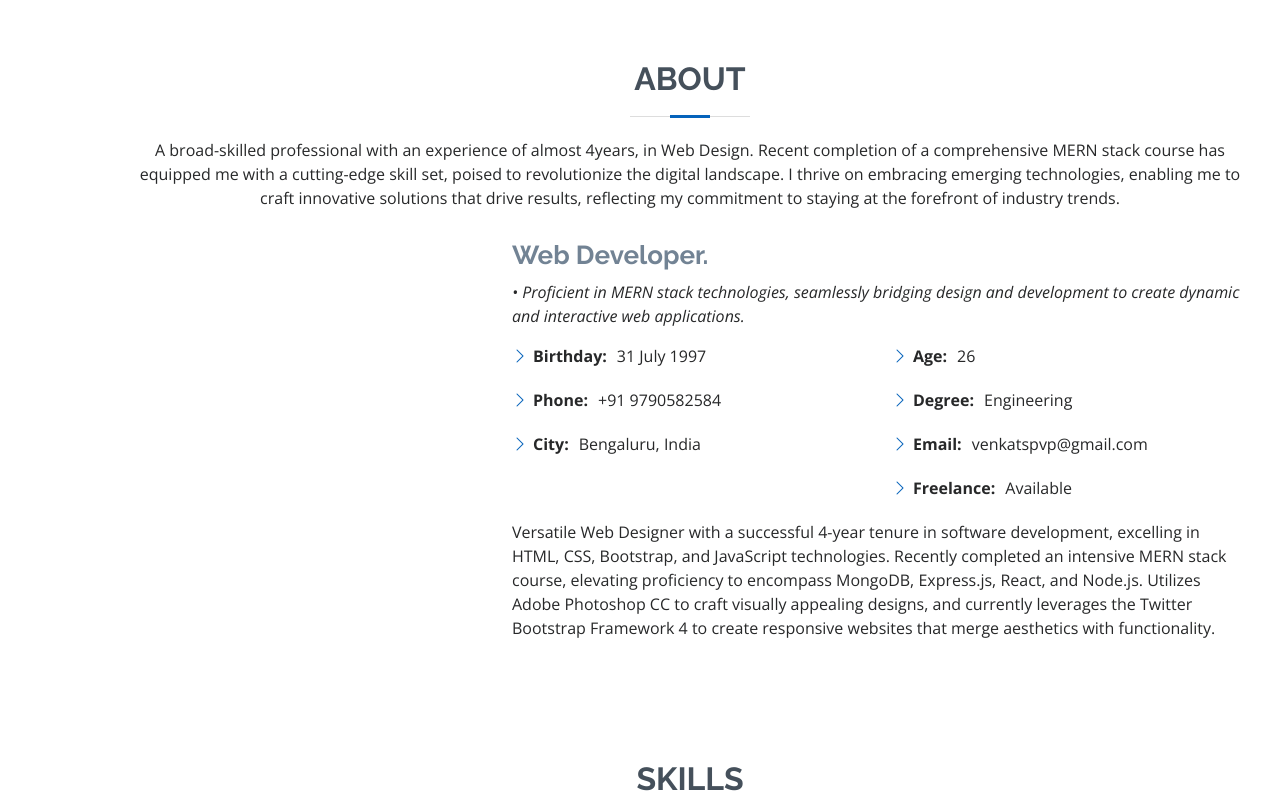
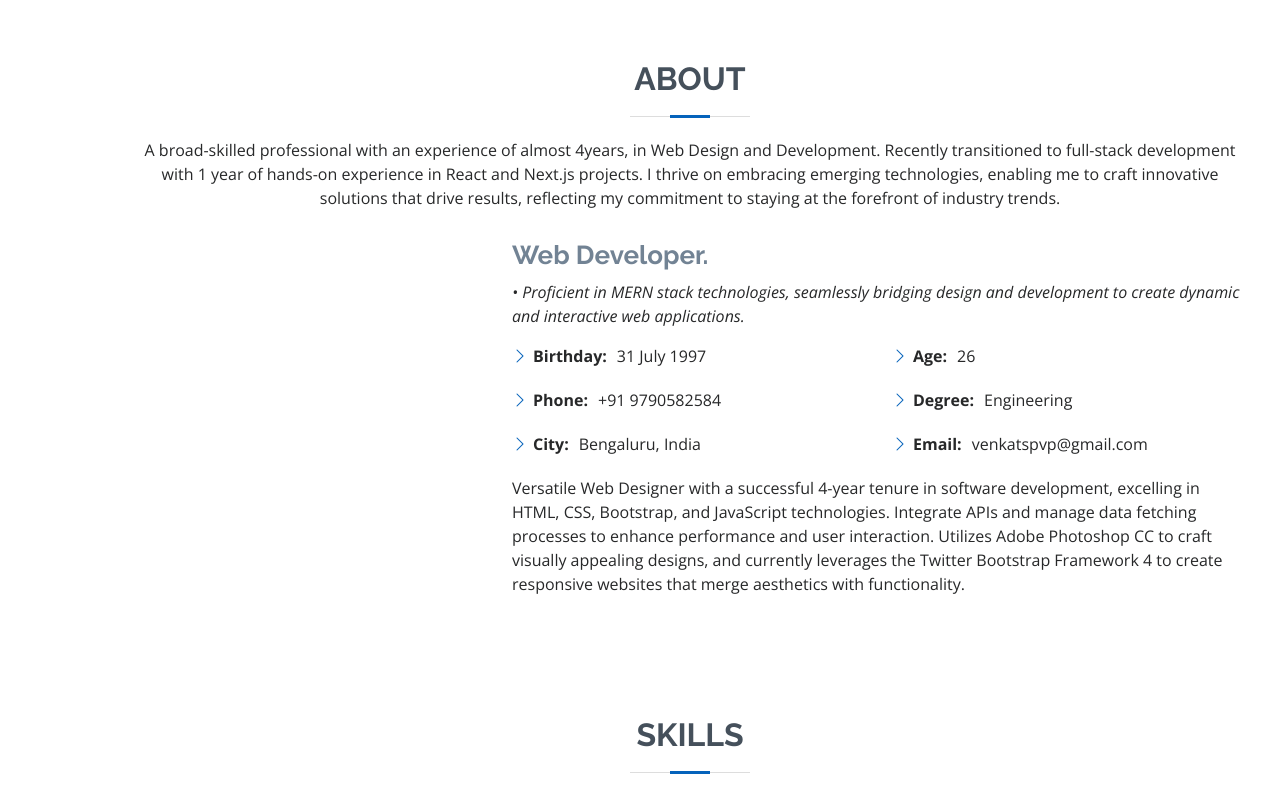
Before and after one commit to venkatsp431/MyResume, a plain HTML site: page index.html in a window 1280 px wide. Shown: the part 800-1591 px from the top of the page. Drawn offline with nearby package versions, Linux system fonts and the light colour scheme.

Commit message:
current update-may

```diff
--- a/index.html
+++ b/index.html
@@ -139,12 +139,12 @@
             <h2>About</h2>
             <p>
               A broad-skilled professional with an experience of almost 4years,
-              in Web Design. Recent completion of a comprehensive MERN stack
-              course has equipped me with a cutting-edge skill set, poised to
-              revolutionize the digital landscape. I thrive on embracing
-              emerging technologies, enabling me to craft innovative solutions
-              that drive results, reflecting my commitment to staying at the
-              forefront of industry trends.
+              in Web Design and Development. Recently transitioned to full-stack
+              development with 1 year of hands-on experience in React and
+              Next.js projects. I thrive on embracing emerging technologies,
+              enabling me to craft innovative solutions that drive results,
+              reflecting my commitment to staying at the forefront of industry
+              trends.
             </p>
           </div>
 
@@ -192,22 +192,21 @@
                       <strong>Email:</strong>
                       <span>venkatspvp@gmail.com</span>
                     </li>
-                    <li>
+                    <!-- <li>
                       <i class="bi bi-chevron-right"></i>
                       <strong>Freelance:</strong> <span>Available</span>
-                    </li>
+                    </li> -->
                   </ul>
                 </div>
               </div>
               <p>
                 Versatile Web Designer with a successful 4-year tenure in
                 software development, excelling in HTML, CSS, Bootstrap, and
-                JavaScript technologies. Recently completed an intensive MERN
-                stack course, elevating proficiency to encompass MongoDB,
-                Express.js, React, and Node.js. Utilizes Adobe Photoshop CC to
-                craft visually appealing designs, and currently leverages the
-                Twitter Bootstrap Framework 4 to create responsive websites that
-                merge aesthetics with functionality.
+                JavaScript technologies. Integrate APIs and manage data fetching
+                processes to enhance performance and user interaction. Utilizes
+                Adobe Photoshop CC to craft visually appealing designs, and
+                currently leverages the Twitter Bootstrap Framework 4 to create
+                responsive websites that merge aesthetics with functionality.
               </p>
             </div>
           </div>
@@ -451,9 +450,9 @@
             <div class="col-md-3 mb-3">
               <figure>
                 <img src="1.png" alt="Image 1" style="width: 250px" />
-                <div class="project-title">Dynamic Portfolio</div>
+                <div class="project-title">Chat App</div>
                 <a
-                  href="https://github.com/venkatsp431/dynamic-portfolio"
+                  href="https://github.com/venkatsp431/connect-frontend"
                   target="_blank"
                   rel="noopener noreferrer"
                 >
@@ -462,7 +461,7 @@
                   </button>
                 </a>
                 <a
-                  href="https://github.com/venkatsp431/dp-backend"
+                  href="https://github.com/venkatsp431/connect-backend"
                   target="_blank"
                   rel="noopener noreferrer"
                 >
@@ -471,7 +470,7 @@
                   </button>
                 </a>
                 <a
-                  href="https://effulgent-starburst-c05a93.netlify.app/"
+                  href="https://jade-stardust-4f39f3.netlify.app"
                   target="_blank"
                   rel="noopener noreferrer"
                 >
@@ -609,7 +608,7 @@
                 <div class="email">
                   <i class="bi bi-envelope"></i>
                   <h4>Email:</h4>
-                  <p>venkatsp1997@gmail.com</p>
+                  <p>venkatspvp@gmail.com</p>
                 </div>
 
                 <div class="phone">
@@ -672,7 +671,13 @@
                   </div>
                 </div>
                 <div class="text-center">
-                  <button type="button" id="submitButton">Send Message</button>
+                  <button
+                    type="button"
+                    class="btn btn-primary"
+                    id="submitButton"
+                  >
+                    Send Message
+                  </button>
                 </div>
               </form>
             </div>
```
Also changed, not shown: 1.png.
